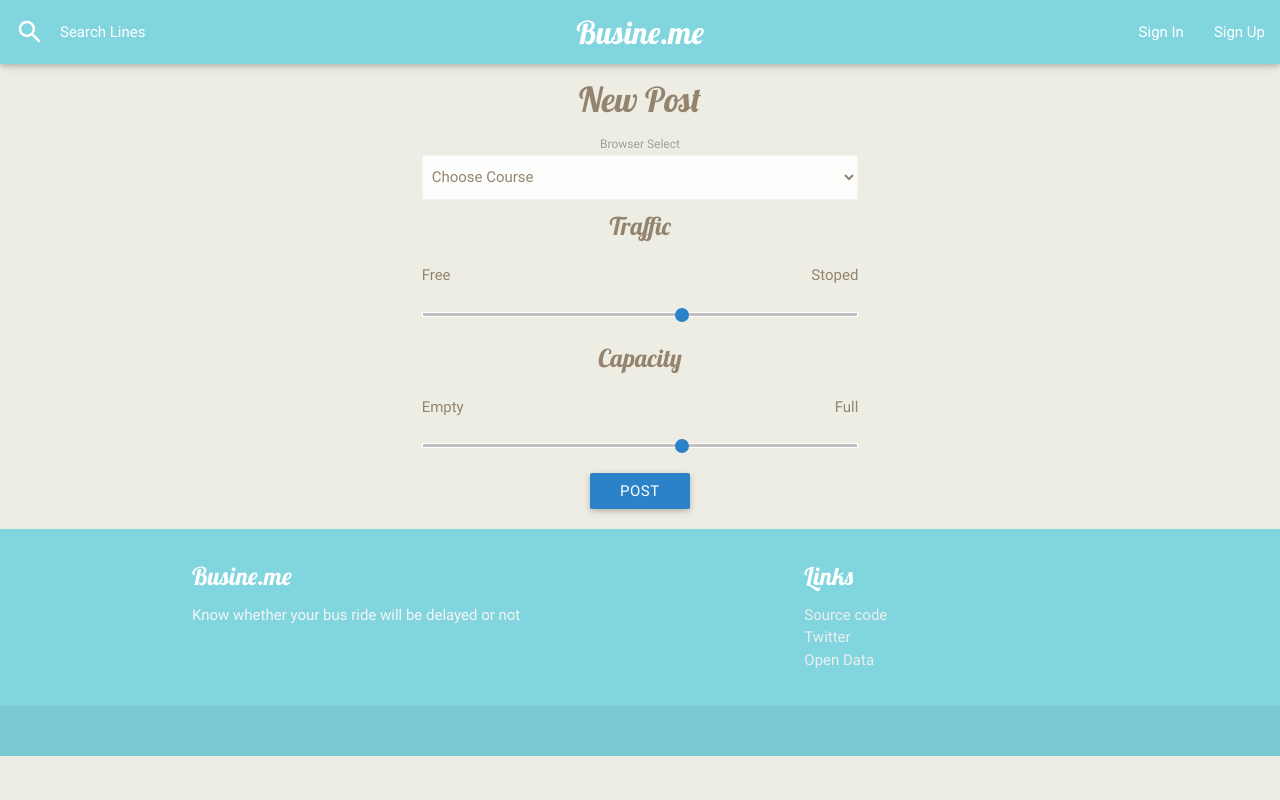
After one commit to msfernandes/busine.me, a Django app: template busineme/core/templates/post.html in a window 1280 px wide. The commit adds this page. Run offline with Django 3.2, Linux system fonts and the light colour scheme; the template is opened without the code that fills it, so the values that code supplies are empty; some libraries are stand-ins or nearby versions.

Commit message:
post attributes coming from view
Signed-off-by: Lucas Severo <lucassalves65@gmail.com>

```diff
--- /dev/null
+++ b/busineme/core/templates/post.html
@@ -0,0 +1,37 @@
+{% extends "base.html" %}
+{% load i18n %}
+{% block title %}Results{% endblock %}
+{% block main_content %}
+
+	<div class="container">
+		<div class="row">
+			<div class="col s12 offset-m2 m8 offset-l3 l6 center">
+				<form action="{% url 'post_busline' %}" method="POST" id="post_form">
+				{% csrf_token %}
+					<h4>New Post</h4>
+				    <label>Browser Select</label>
+				    <select name="terminal" class="browser-default">
+				      	<option value="" disabled selected>Choose Course</option>
+				      	{% for terminal in terminals %}
+				      		<option value="{{terminal}}">{{terminal}}</option>
+						{% endfor %}
+				    </select>
+					<h5>Traffic</h5>
+					<p class="left">Free</p>
+					<p class="right">Stoped</p>
+					<p class="range-field">
+						<input type="range" name='traffic' value='traffic' id="traffic" min="0" max="5" />
+					</p>
+					<h5>Capacity</h5>
+					<p class="left">Empty</p>
+					<p class="right">Full</p>
+					<p class="range-field">
+						<input type="range" name= 'capacity' value='capacity' id="capacity" min="0" max="5" />
+					</p>
+					<button class="btn waves-effect waves-light">{% trans 'Post' %}</button>
+					<!-- <a type="submit" class="waves-effect waves-green btn">{% trans 'Post' %}</a> -->
+				</form>
+			</div>
+		</div>
+	</div>
+{% endblock main_content %}
```
Also changed, not shown: busineme/core/templates/search_result.html (+2 -29 lines), busineme/core/views.py (+10 -2 lines).
